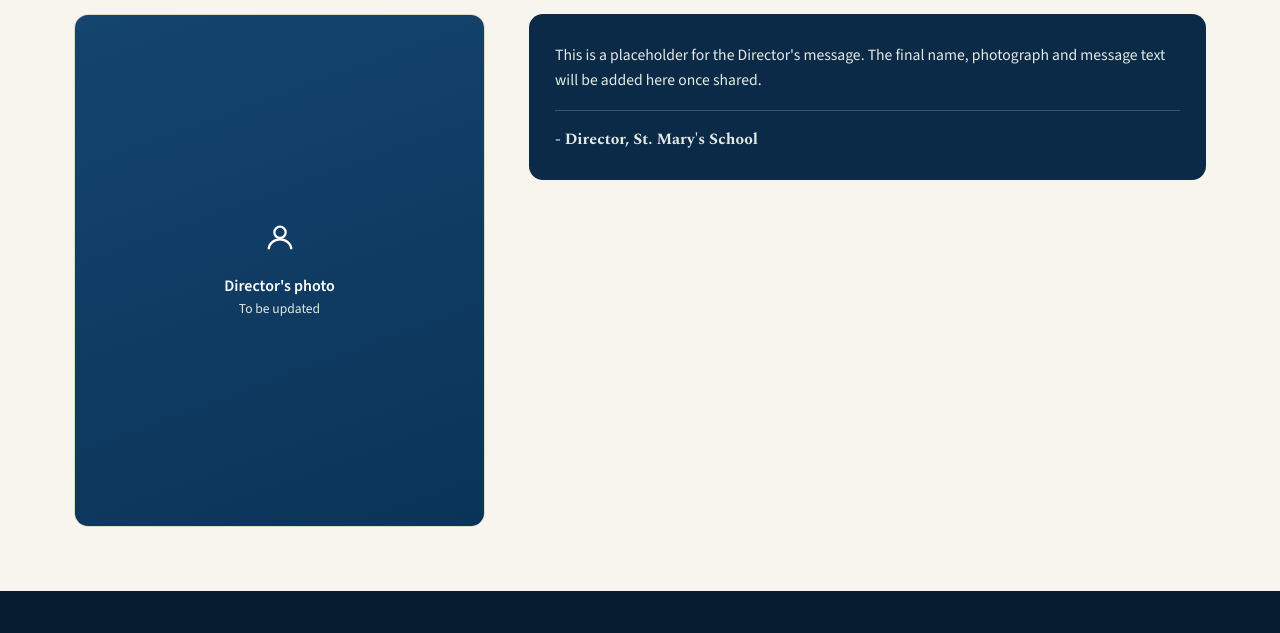
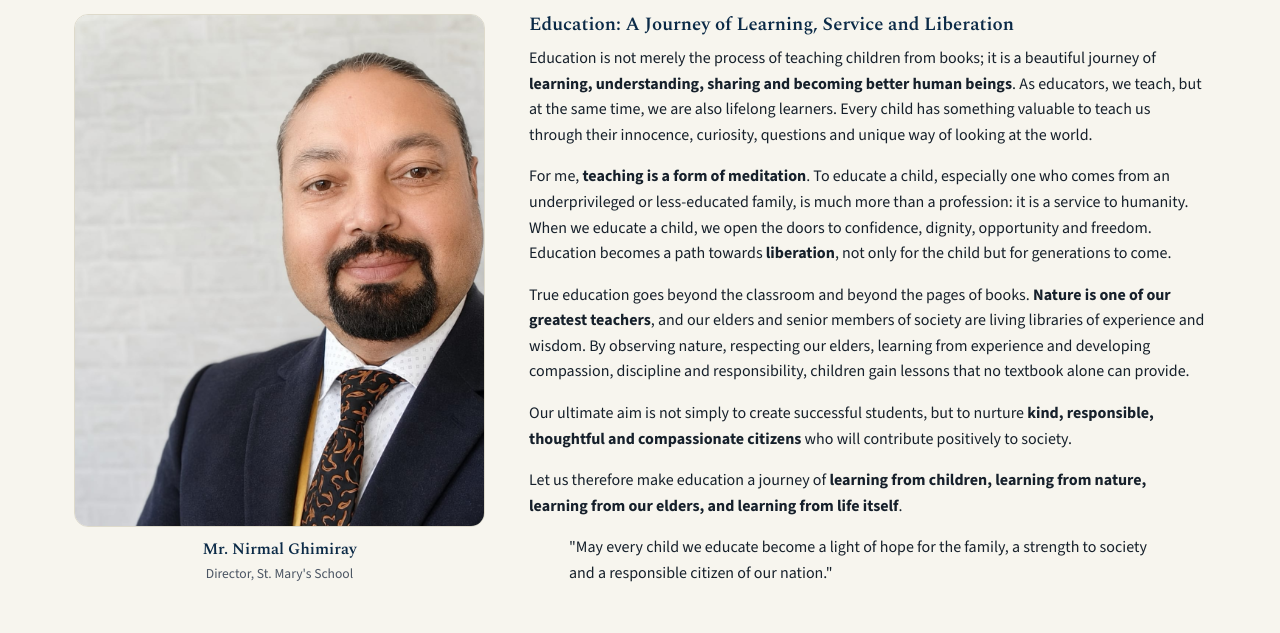
Before and after one commit to RickDas32k/STMARRYSCHOOLALGARAH, a plain HTML site: page director.html in a window 1280 px wide. Shown: the part 629-1262 px from the top of the page. Drawn offline with nearby package versions, Linux system fonts and the light colour scheme; grey boxes are pictures that could not be loaded.

Commit message:
UPDATE 2.5

```diff
--- a/director.html
+++ b/director.html
@@ -154,19 +154,29 @@
       <div class="principal reveal">
         <figure>
           <div class="photo-wrap">
-            <div class="ph-fallback">
-              <div>
-                <svg width="34" height="34" viewBox="0 0 24 24" fill="none" aria-hidden="true" style="margin:0 auto 10px;"><circle cx="12" cy="8" r="4" stroke="#fff" stroke-width="1.6"/><path d="M4 20c0-3.9 3.6-7 8-7s8 3.1 8 7" stroke="#fff" stroke-width="1.6"/></svg>
-                <p style="color:#fff;margin:0;font-weight:600;">Director's photo</p>
-                <p style="color:#DCE9DF;margin:0;font-size:0.85rem;">To be updated</p>
-              </div>
-            </div>
+            <img src="assets/director.jpg" alt="Mr. Debobrata Ghimiray, Director, St. Mary's School, Algarah, Kalimpong" style="width:100%;height:100%;aspect-ratio:4/5;object-fit:cover;display:block;">
           </div>
+          <figcaption style="text-align:center;margin-top:10px;font-family:'Spectral',serif;font-weight:600;color:var(--navy);">
+            Mr. Nirmal Ghimiray
+            <span style="display:block;font-family:'Source Sans 3',sans-serif;font-weight:500;font-size:0.85rem;color:var(--ink-soft);">Director, St. Mary's School</span>
+          </figcaption>
         </figure>
-        <div class="quote-card reveal">
-          <p>This is a placeholder for the Director's message. The final name, photograph and message text will be added here once shared.</p>
-          <p class="signoff">- Director, St. Mary's School</p>
-        </div>
+
+        <article class="director-article reveal">
+          <h3>Education: A Journey of Learning, Service and Liberation</h3>
+
+          <p>Education is not merely the process of teaching children from books; it is a beautiful journey of <strong>learning, understanding, sharing and becoming better human beings</strong>. As educators, we teach, but at the same time, we are also lifelong learners. Every child has something valuable to teach us through their innocence, curiosity, questions and unique way of looking at the world.</p>
+
+          <p>For me, <strong>teaching is a form of meditation</strong>. To educate a child, especially one who comes from an underprivileged or less-educated family, is much more than a profession: it is a service to humanity. When we educate a child, we open the doors to confidence, dignity, opportunity and freedom. Education becomes a path towards <strong>liberation</strong>, not only for the child but for generations to come.</p>
+
+          <p>True education goes beyond the classroom and beyond the pages of books. <strong>Nature is one of our greatest teachers</strong>, and our elders and senior members of society are living libraries of experience and wisdom. By observing nature, respecting our elders, learning from experience and developing compassion, discipline and responsibility, children gain lessons that no textbook alone can provide.</p>
+
+          <p>Our ultimate aim is not simply to create successful students, but to nurture <strong>kind, responsible, thoughtful and compassionate citizens</strong> who will contribute positively to society.</p>
+
+          <p>Let us therefore make education a journey of <strong>learning from children, learning from nature, learning from our elders, and learning from life itself</strong>.</p>
+
+          <blockquote class="pull-quote">"May every child we educate become a light of hope for the family, a strength to society and a responsible citizen of our nation."</blockquote>
+        </article>
       </div>
     </div>
   </section>
```
Also changed, not shown: contact.html (+20 -0 lines), assets/director.jpg (added).
